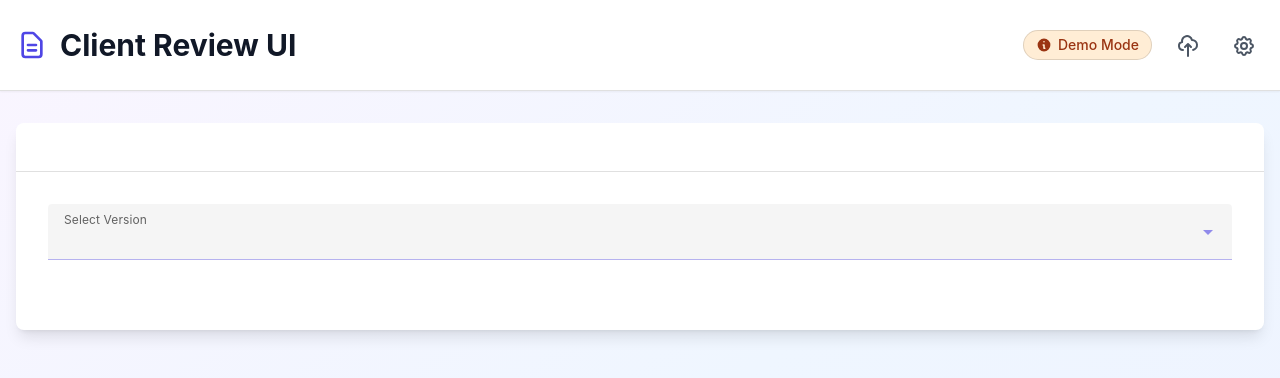
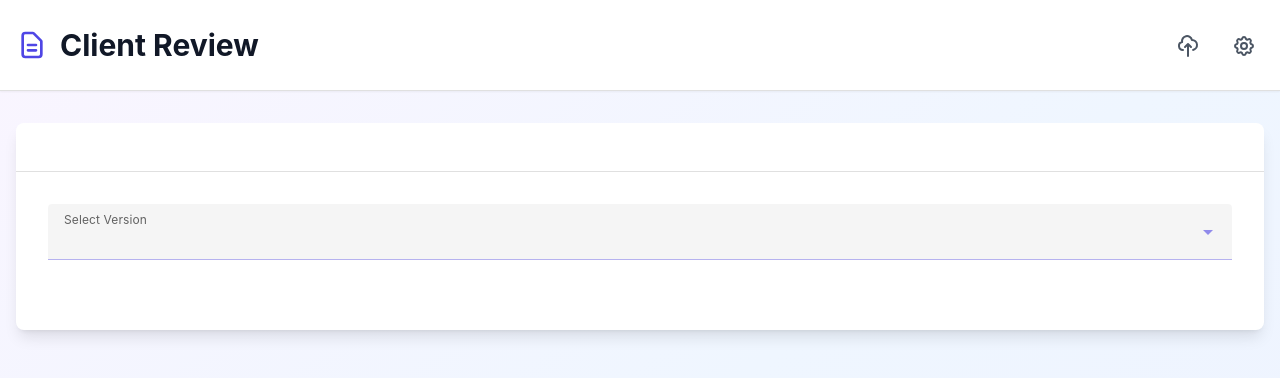
Before and after one commit to adamstavely/client-review-ui, a Vue app: page /review/1 in a window 1280 px wide. Shown: the top 378 px of the page. Built offline with nearby package versions, Linux system fonts and the light colour scheme.

Commit message:
Remove demo mode pill from header and 'UI' from title branding

```diff
--- a/index.html
+++ b/index.html
@@ -4,7 +4,7 @@
     <meta charset="UTF-8" />
     <link rel="icon" type="image/svg+xml" href="/vite.svg" />
     <meta name="viewport" content="width=device-width, initial-scale=1.0" />
-    <title>Client Review UI</title>
+    <title>Client Review</title>
   </head>
   <body>
     <div id="app"></div>
--- a/src/App.vue
+++ b/src/App.vue
@@ -8,15 +8,9 @@
             <svg class="w-8 h-8 text-indigo-600" fill="none" stroke="currentColor" viewBox="0 0 24 24">
               <path stroke-linecap="round" stroke-linejoin="round" stroke-width="2" d="M9 12h6m-6 4h6m2 5H7a2 2 0 01-2-2V5a2 2 0 012-2h5.586a1 1 0 01.707.293l5.414 5.414a1 1 0 01.293.707V19a2 2 0 01-2 2z" />
             </svg>
-            <h1 class="text-3xl font-bold text-gray-900">Client Review UI</h1>
+            <h1 class="text-3xl font-bold text-gray-900">Client Review</h1>
           </div>
           <div class="flex items-center gap-4">
-            <span class="inline-flex items-center px-3 py-1 rounded-full text-sm font-medium bg-orange-100 text-orange-800 border border-orange-200">
-              <svg class="w-4 h-4 mr-1.5" fill="currentColor" viewBox="0 0 20 20">
-                <path fill-rule="evenodd" d="M18 10a8 8 0 11-16 0 8 8 0 0116 0zm-7-4a1 1 0 11-2 0 1 1 0 012 0zM9 9a1 1 0 000 2v3a1 1 0 001 1h1a1 1 0 100-2v-3a1 1 0 00-1-1H9z" clip-rule="evenodd" />
-              </svg>
-              Demo Mode
-            </span>
             <button
               @click="$router.push('/')"
               class="p-2 rounded-lg text-gray-600 hover:bg-gray-100 hover:text-gray-900 transition-colors"
--- a/src/views/FullScreenPreview.vue
+++ b/src/views/FullScreenPreview.vue
@@ -64,7 +64,7 @@ onMounted(async () => {
     if (reviewData) {
       const filename = useMockMode ? reviewData.filename : reviewData.data.filename;
       if (filename) {
-        document.title = `${filename} - Client Review UI`;
+        document.title = `${filename} - Client Review`;
       }
     }
   } catch (error) {
--- a/src/views/ReviewPage.vue
+++ b/src/views/ReviewPage.vue
@@ -217,9 +217,9 @@ const handleReplyAdded = async (commentId, reply) => {
 // Update document title when metadata changes
 watch(() => metadata.value.filename, (newFilename) => {
   if (newFilename) {
-    document.title = `${newFilename} - Client Review UI`;
+    document.title = `${newFilename} - Client Review`;
   } else {
-    document.title = 'Client Review UI';
+    document.title = 'Client Review';
   }
 });
 
```
